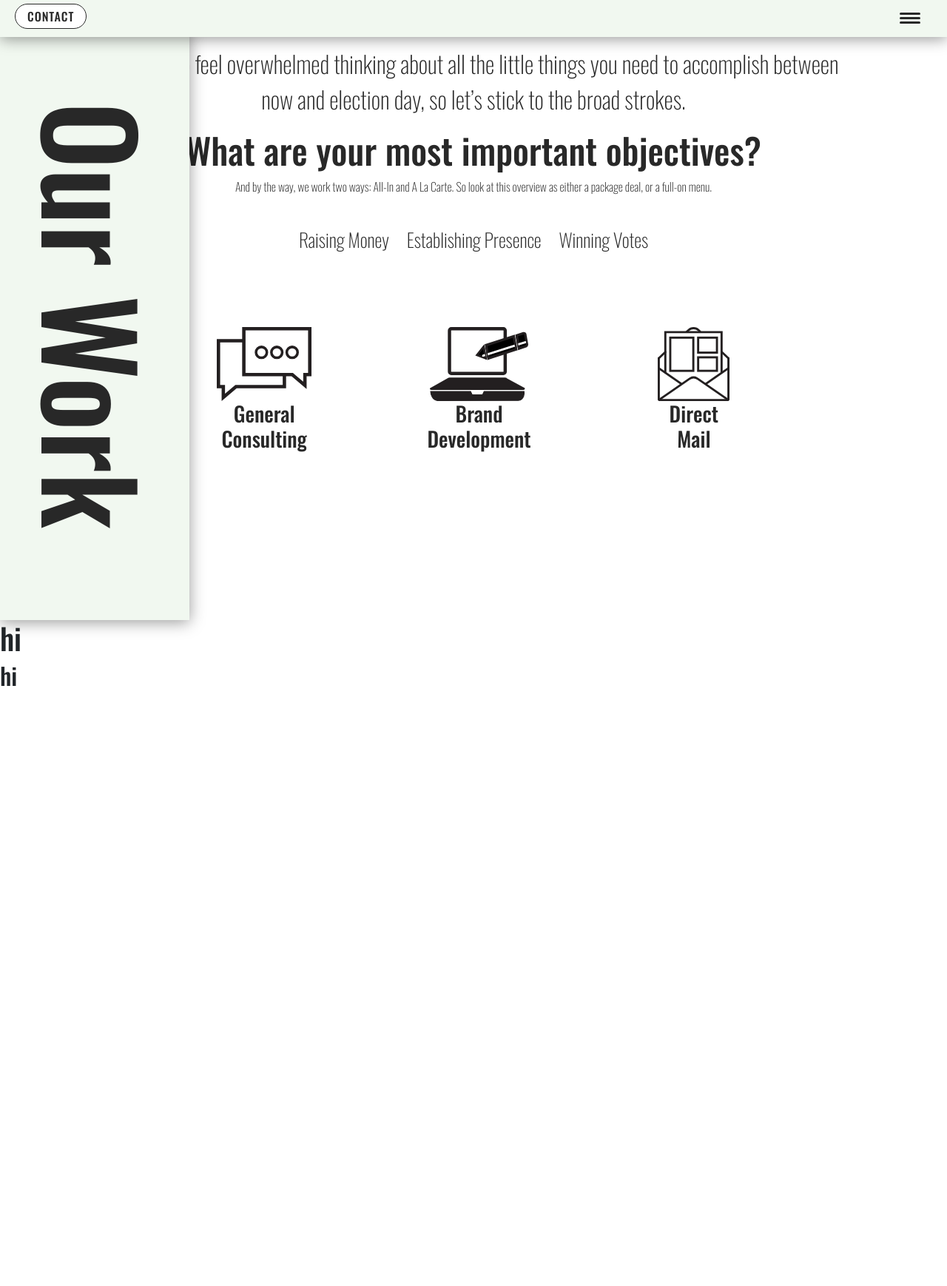
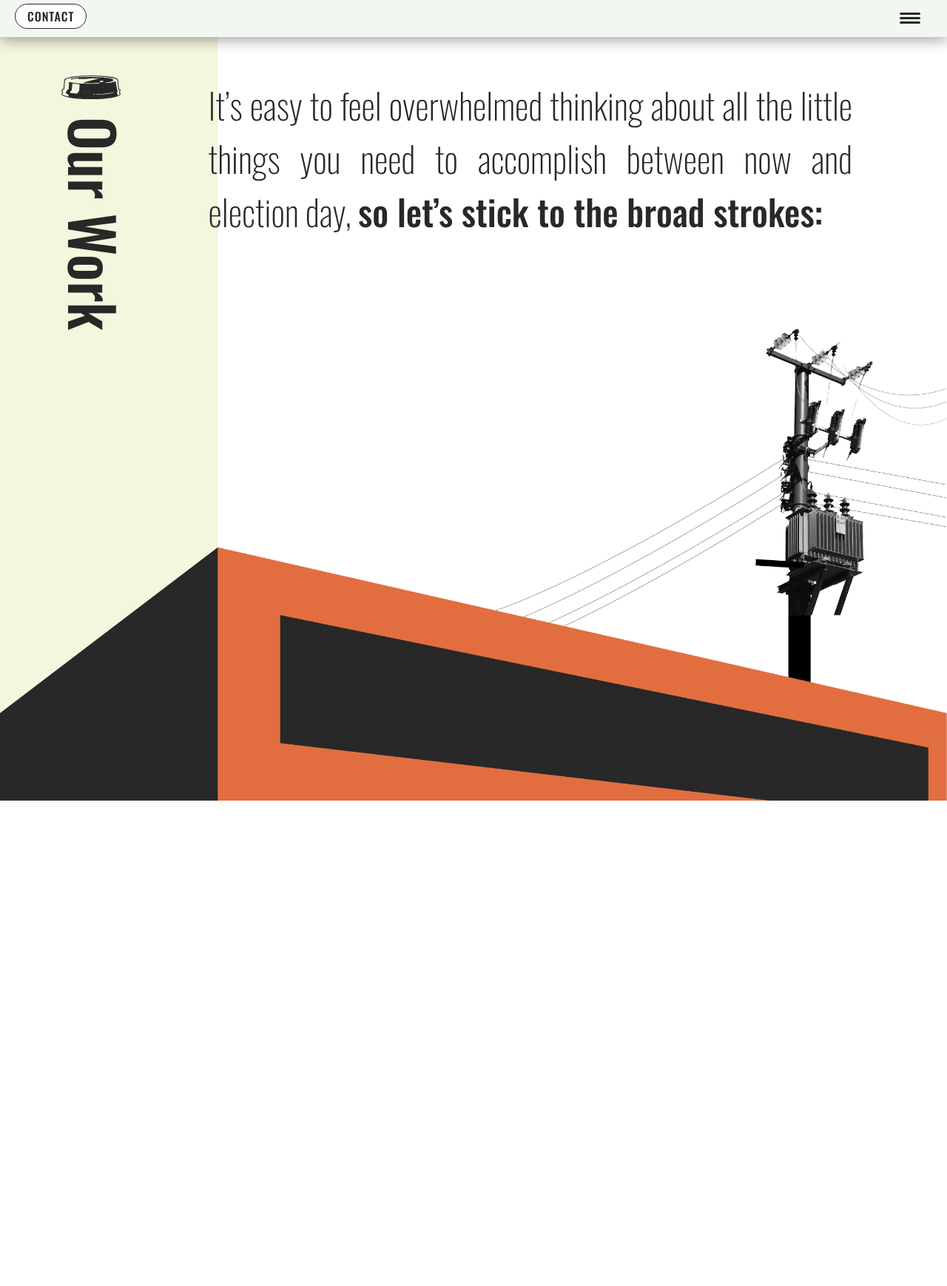
Before and after one commit to rchaynie/llc, a Python web app: template flask/templates/ourwork.html in a window 1280 px wide. Shown: the whole page at 74% size. After the commit the page ends 1082 px from the top, so only its background shows below. Run offline with Jinja, Linux system fonts and the light colour scheme; the template is opened without the code that fills it, so the values that code supplies are empty; some libraries are stand-ins or nearby versions.

Commit message:
work on our work page

```diff
--- a/flask/static/stylesheets/style2.css
+++ b/flask/static/stylesheets/style2.css
@@ -728,11 +728,11 @@ footer p {
 ==========================================================================================*/
 
 .work-document {
-	/* background-image: url("static/img/murral-vertical-01.png");
+	background-image: url("/static/img/work-backing.png");
 	background-repeat: no-repeat;
 	background-size: 100vw;
-	background-attachment: fixed; */
-	background: white;
+	/* background-attachment: fixed; */
+	/* background-color: #fff; */
 	color: #282828;
 
 }
@@ -772,38 +772,29 @@ footer p {
 .work-left-panel {
 	width: 20vw;
 	height: 100vh;
-	background: #f1f8f0;
+	/* background: white; */
 	position: fixed;
-	box-shadow: 0 3px 20px rgba(0, 0, 0, 0.4);
+	/* box-shadow: 0 3px 20px rgba(0, 0, 0, 0.4); */
 	z-index: 100;
 	color: #282828;
-	padding-top: 100px;
+	padding-top: 8vh;
 
 
 }
 
-.title-orange-work {
-	/* background: #e06d3f;
-	border-radius: 12em; */
-	/* margin-left: 0;
-	width: 100%;
-	height: 75%;
-	margin-top: -20vh;
-	padding-top: 200px;
-	padding-left: 10px;
-	color: #282828;
- */
-}
 
 
 
-.white-top-work {
-	width: 40%;
-	margin-top: 5%;
+.black-top-work {
+	width: 5em;
+	float: center;
+	margin-left: 6.5vw;
+	margin-bottom: 3vh;
+	/* margin-right: auto; */
 }
 
-.title-orange-work h1 {
-	font-size: 1000%;
+.title-work h1 {
+	font-size: 5em;
 	writing-mode: vertical-rl;
 	float: center;
 	margin-left: auto;
@@ -841,38 +832,51 @@ footer p {
 
 .work-overview {
 	height: 800px;
-	width: 80vw;
+	width: 70vw;
 	margin-top: 10px;
-	margin-left: 10vw;
-	text-align: center;
+	margin-left: 20vw;
+	text-align: justify;
 
 }
 
 
-
+.description {
+	margin-top: 8vh;
+	margin-left: 2vw;
+}
 
 
 
 .description h3 {
-	font-size: 300%;
+	font-size: 200%;
+	/* text-align: center; */
+	margin-top: 10vh;
 }
 
 .work-first-par {
-	font-size: 200%;
+	font-size: 300%;
+	margin-bottom: 20px;
 }
 
-/*
+
 .work-questions  {
-	font-size: 150%;
-	text-align: center;
+	/* font-size: 150%; */
+	font-weight: 200;
+	/* text-align: center; */
 	width: 100%;
-} */
+}
+
+.work-descript {
+	margin-top: calc(5vh);
+
+}
+
 
 .work-descript li {
 	list-style: none;
-	display: inline;
+	text-align: left;
 	font-weight: 200;
-	padding: 10px;
+	padding: 10px 0;
 	font-size: 160%;
 }
 
@@ -1098,20 +1102,20 @@ footer p {
 
 
 .mail-container {
-	height: 900px;
+	height: 200px;
 	width: 80vw;
 }
 
 .mail-windwow {
 	/*top: 400PX;*/
 	position: relative;
-	height: 700px;
+	height: 200px;
 	width: 75%;
 	margin: 0 auto;
-	background-color: rgba(255, 255, 255, .5);
+	/* background-color: rgba(255, 255, 255, .5); */
 	padding: 40px;
 	/*margin-bottom: 100px;*/
-	box-shadow: 0 3px 20px rgba(0, 0, 0, 0.4);
+	/* box-shadow: 0 3px 20px rgba(0, 0, 0, 0.4); */
 }
 
 
@@ -1430,6 +1434,7 @@ footer p {
 		margin-left: 8vw;
 		margin-top: 32px;
 		font-size: 200%;
+		/* width: 80%; */
 		/* font-weight: 200; */
 	}
 
--- a/flask/templates/ourwork.html
+++ b/flask/templates/ourwork.html
@@ -14,7 +14,8 @@
 
             <!--============================== WORK OVERVIEW=================== -->
             <div class="work-left-panel">
-            <div class="title-orange-work">
+                <div class="title-work">
+                    <img src="/static/img/black-top.svg" alt="" class="black-top-work">
                     <h1>Our Work</h1>
                     <!-- <img src="/static/img/white-top.svg" alt="" class="white-top-work"> -->
                 </div>
@@ -32,36 +33,36 @@
                         <br>
                         <p class="work-first-par">
                             It’s easy to feel overwhelmed thinking about all the little things you need to accomplish between now and election day,
-                        so let’s stick to the broad strokes.
+                            <b>so let’s stick to the broad strokes:</b>
                         </p>
 
-                        <h3>
+                            <!-- <h3>
                                 What are your most important objectives?
-                        </h3>
-                        <p class="two-ways">
+                            </h3> -->
+                            <!-- <p class="two-ways">
                                 And by the way, we work two ways: All-In and A La Carte.
 
                                 So look at this overview as either a package deal, or a full-on menu.
                             </p>
-                        <br>
+                            <br> -->
 
                         <!-- <h2 class="work-questions">
-                        What is bringing in dollars? What is establishing presence? What is winning votes?
+                            What is bringing in dollars and what isn't? What is establishing presence and what isn't? What is winning votes and what isn't?
                             <br>
                         </h2> -->
-                    <ul class="work-descript">
-                        <li>Raising Money</li>
-                        <li>Establishing Presence</li>
-                        <li>Winning Votes</li>
+                        <!-- <ul class="work-descript">
+                            <li>What is bringing in dollars and what isn't?</li>
+                            <li>What is establishing presence and what isn't?</li>
+                            <li>What is winning votes and what isn't?</li>
 
                         </ul>
 
-                        <!-- How many votes do you need?
-                        Here’s the most zoomed out overview of what we can offer you. -->
-
+                        <h3>
+                            Here’s the most zoomed out overview of what we can offer you.
+                        </h3> -->
                 </div>
                 <br>
-            <div class="icon-container" id="icon-container">
+                <!-- <div class="icon-container" id="icon-container">
 
                                 <div class="icon-table">
 
@@ -85,12 +86,11 @@
                                         </div>
                                     </div>
                                 </div>
-                    </div>
+                        </div>  -->
 
 
                 </div>
 
-</div>
 
     <!-- =========================END OVERVIEW SECTION============================
     =============================================================== -->
@@ -174,6 +174,7 @@
 
 
 
+
     <!-- =============================BRANDING Window======================= -->
     <div class="branding-full" id="branding-full" style="display: none">
     <div class="section-header">
@@ -229,16 +230,17 @@
         <div class="mail-container">
             <div class="mail-window">
                 <div class="mail-font">
-                <h1>hi</h1>
+
                 </div>
                 <div class="mail-back">
-                <h2>hi</h2>
+
                 </div>
             </div>
 
 
 
 
+        </div>
 </div>
 
     </main>
```
Also changed, not shown: flask/static/img/work-backing.png (added), 3 other files. Lines whose indentation alone changed are shown as unchanged.
